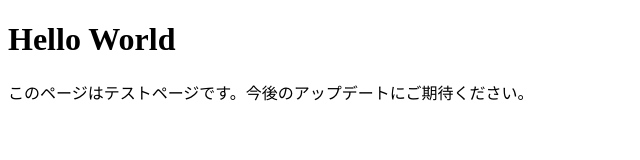
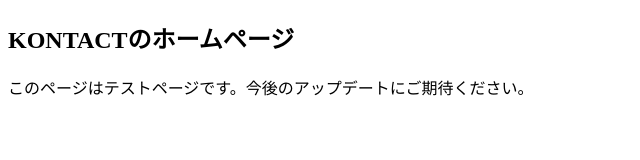
Before and after one commit to KONTACT406/KONTACT, a plain HTML site: page index.html in a window 1280 px wide. Shown: the whole page, without its empty margins (0-640 px from the left). Drawn offline with Linux system fonts and the light colour scheme.

Commit message:
名前迷走中

```diff
--- a/index.html
+++ b/index.html
@@ -1,7 +1,13 @@
 <!DOCTYPE html>
 <html>
+  <head>
+    <meta charset="utf-8">
+    <title>KONTACTのホームページ</title>
+  </head>
   <body>
-    <h1>Hello World</h1>
-    <p>このページはテストページです。今後のアップデートにご期待ください。</p>
+    <article>
+      <h1>KONTACTのホームページ</h1>
+      <p>このページはテストページです。今後のアップデートにご期待ください。</p>
+    </article>
   </body>
 </html>
```
